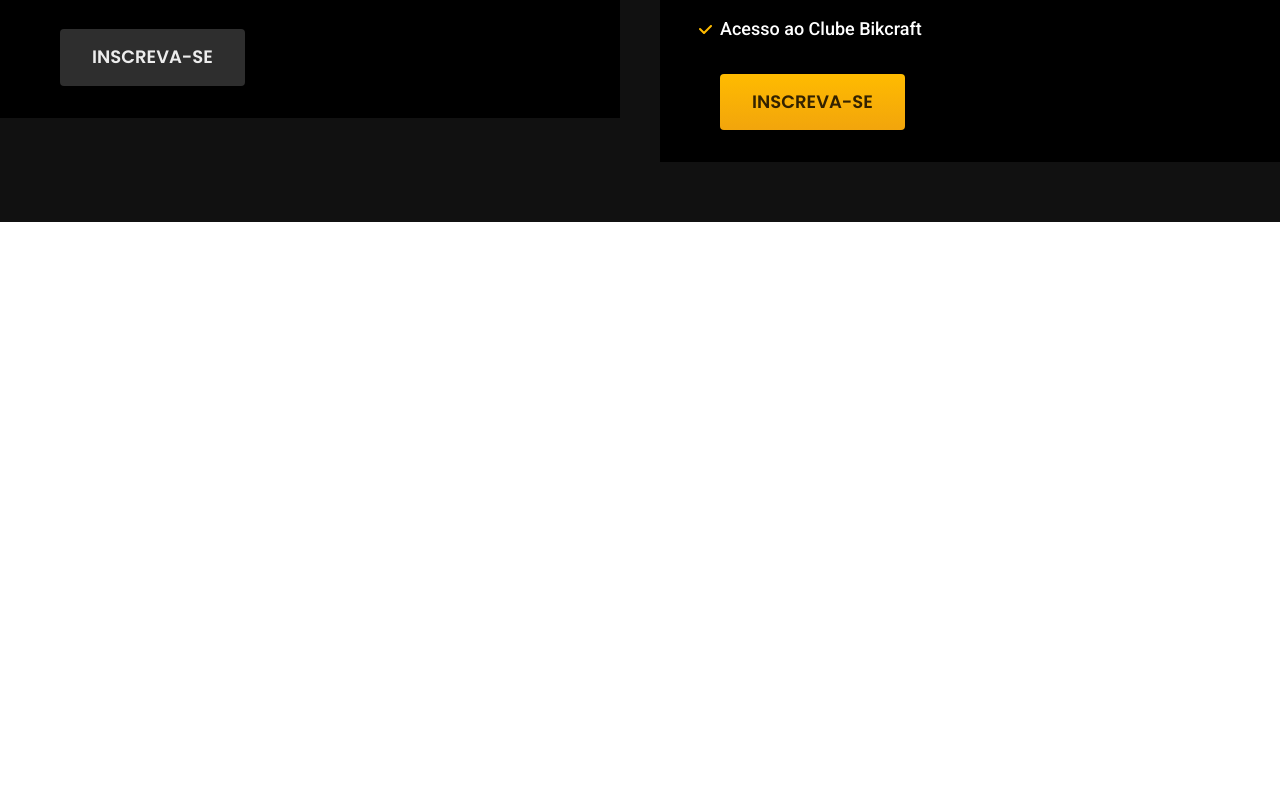
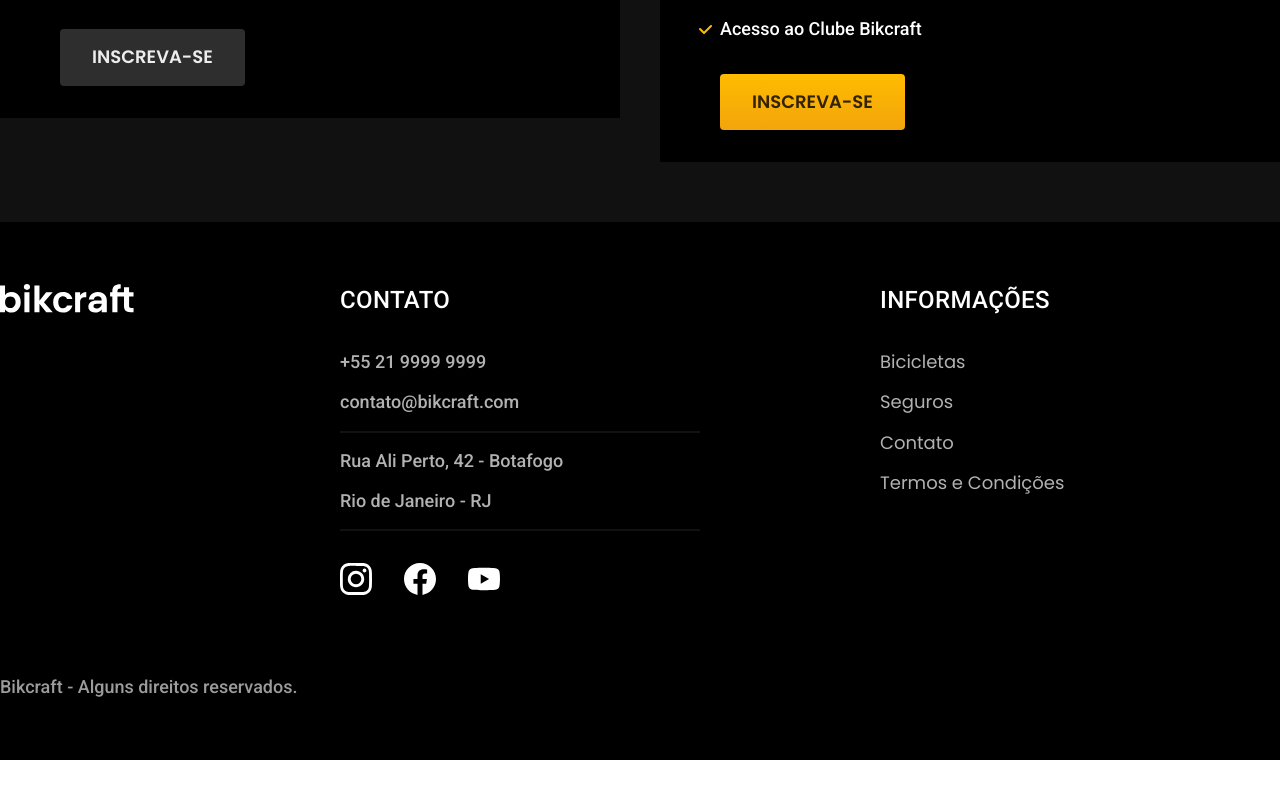
Before and after one commit to maeldsoncavalcante100/bikcraft, a plain HTML site: page index.html in a window 1280 px wide. Shown: the part 4277-5075 px from the top of the page. After the commit the page ends 5037 px from the top, so only its background shows below. Drawn offline with Linux system fonts and the light colour scheme.

Commit message:
finalizando página principal

```diff
--- /dev/null
+++ b/css/global/footer.css
@@ -0,0 +1,65 @@
+.footer-bg {
+  background-color: var(--cor-12);
+}
+
+.footer {
+  display: grid;
+  grid-template-columns: 3fr 5fr 4fr;
+  gap: 40px;
+  padding-top: 60px;
+  padding-bottom: 60px;
+}
+
+.footer h3 {
+    margin-bottom: 32px;
+}
+
+.footer-contato ul {
+    margin-bottom: 32px;
+}
+
+.footer-contato li:nth-child(even):after {
+    content: "";
+    display: block;
+    max-width: 360px;
+    height: 2px;
+    background: var(--cor-11);
+    margin-top: 16px;
+}
+
+.footer li {
+    margin-bottom: 16px;
+}
+
+.footer-redes {
+    display: flex;
+    gap: 32px;
+}
+
+.footer a:hover {
+    color: var(--cor-0);
+}
+
+.footer-copy {
+    grid-column: 1/-1;
+    margin-top: 40px;
+}
+
+@media (max-width: 400px) {
+    .footer > img {
+        display: none;
+    }
+    .footer{
+        grid-template-columns: 1fr 1fr;
+    }
+}
+
+@media (max-width:600px) {
+    .footer {
+        grid-template-columns: 1fr;
+        gap: 60px;
+    }
+    .footer-copy {
+        margin-top: 0px;
+    }
+}
--- a/css/global/global.css
+++ b/css/global/global.css
@@ -2,14 +2,12 @@
   margin: 0px;
   font-family: Arial, Helvetica, sans-serif;
   color: #111111;
-  padding-bottom: 600px;
 }
 
 h1,
 h2,
 h3,
-h4
-ul,
+h4 ul,
 p {
   margin: 0px;
 }
--- a/css/style.css
+++ b/css/style.css
@@ -3,6 +3,7 @@
 @import "./utilidades/cores.css";
 
 @import "./global/header.css";
+@import "./global/footer.css";
 
 /* Utilidades */
 @import "./utilidades/componentes.css";
--- a/index.html
+++ b/index.html
@@ -193,5 +193,46 @@
         </div>
       </div>
     </article>
+    <footer class="footer-bg">
+      <div class="footer container">
+        <img src="./img/bikcraft.svg" alt="Bikcraft" />
+        <div class="footer-contato">
+          <h3 class="font-2-l-b cor-0">Contato</h3>
+          <ul class="font-2-m cor-5">
+            <li><a href="tel:+552199999999">+55 21 9999 9999</a></li>
+            <li>
+              <a href="mailto:contato@bikcraft.com">contato@bikcraft.com</a>
+            </li>
+            <li>Rua Ali Perto, 42 - Botafogo</li>
+            <li>Rio de Janeiro - RJ</li>
+          </ul>
+          <div class="footer-redes">
+            <a href="./">
+              <img src="./img/redes/instagram.svg" alt="Instagram" />
+            </a>
+            <a href="./">
+              <img src="./img/redes/facebook.svg" alt="Facebook" />
+            </a>
+            <a href="./">
+              <img src="./img/redes/youtube.svg" alt="Youtube" />
+            </a>
+          </div>
+        </div>
+        <div class="footer-informacoes">
+          <h3 class="font-2-l-b cor-0">Informações</h3>
+          <nav>
+            <ul class="font-1-m cor-5">
+              <li><a href="./bicicletas.html">Bicicletas</a></li>
+              <li><a href="./seguros.html">Seguros</a></li>
+              <li><a href="./contato.html">Contato</a></li>
+              <li><a href="./termos.html">Termos e Condições</a></li>
+            </ul>
+          </nav>
+        </div>
+        <p class="footer-copy font-2-m cor-6">
+          Bikcraft - Alguns direitos reservados.
+        </p>
+      </div>
+    </footer>
   </body>
 </html>
```
